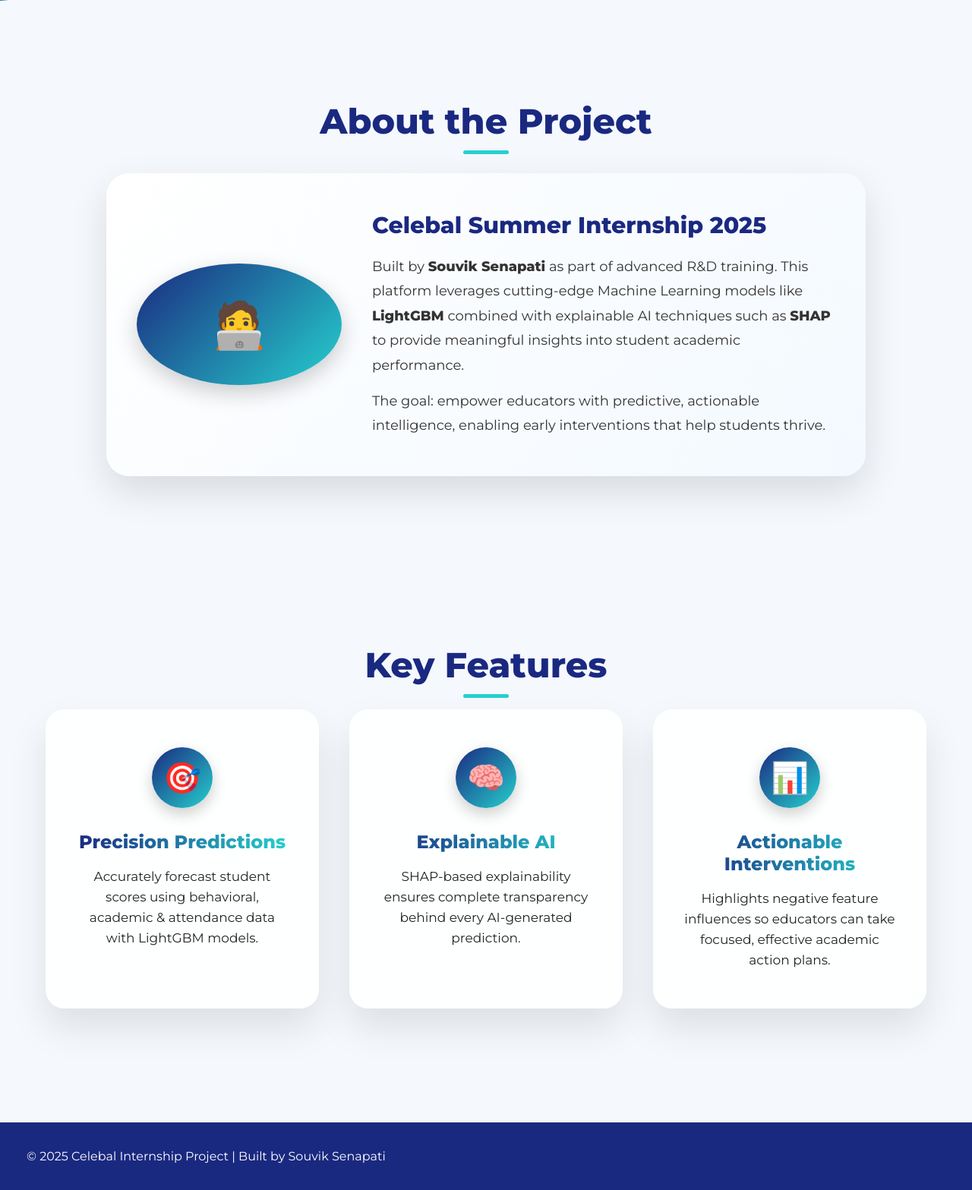
After one commit to souviksenapati/Celebal-Summer-Internship-2025, a Flask app: template Final_Project/templates/landing.html in a window 1280 px wide. The commit adds this page. Shown: the part 932-2499 px from the top of the page at 76% size. Run offline with Flask 3, Linux system fonts and the light colour scheme; the template is opened without the code that fills it, so the values that code supplies are empty; parts of the project's set-up code (start-up, migrations or seed data) failed here and were passed over.

Commit message:
Landing Page Created

```diff
--- a/Final_Project/app.py
+++ b/Final_Project/app.py
@@ -23,43 +23,55 @@ explainer = shap.TreeExplainer(model)
 # Routes
 # ============================
 
-# Home route (form)
+# Landing Page Route
 @app.route("/")
+def landing():
+    return render_template("landing.html")
+
+# Prediction Form Route
+@app.route("/predictor")
 def index():
     return render_template("index.html")
 
-# Prediction route
+# Prediction Processing Route
 @app.route("/predict", methods=["POST"])
 def predict():
     try:
-        # Collect data from form
+        # Collect & validate data from form
         data = [
-            float(request.form["gender"]),
-            float(request.form["hours_studied"]),
-            float(request.form["previous_exam_score"]),
-            float(request.form["attendance"]),
-            float(request.form["internet_access"]),
-            float(request.form["extra_curricular_hours"]),
-            float(request.form["sleep_hours"]),
-            float(request.form["health_issues"]),
+            float(request.form["Gender"]),
+            float(request.form["Hours_Studied"]),
+            float(request.form["Previous_Score"]),
+            float(request.form["Attendance"]),
+            float(request.form["Internet"]),
+            float(request.form["Extra"]),
+            float(request.form["Sleep"]),
+            float(request.form["Health"]),
         ]
 
-        # Predict score
-        prediction = model.predict([data])[0]
+        # Convert to 2D array for model input
+        data_array = np.array([data])
 
-        # Convert to proper shape for SHAP
-        input_array = np.array([data])
+        # Make prediction
+        prediction = model.predict(data_array)[0]
 
         # SHAP explanation
-        shap_values = explainer.shap_values(input_array)
-        feature_names = ['Gender', 'Hours Studied', 'Previous Exam Score', 'Attendance',
-                        'Internet Access', 'Extra Curricular Hours', 'Sleep Hours', 'Health Issues']
+        shap_values = explainer.shap_values(data_array)
+        feature_names = [
+            'Gender', 'Hours Studied', 'Previous Exam Score', 'Attendance',
+            'Internet Access', 'Extra Curricular Hours', 'Sleep Hours', 'Health Issues'
+        ]
 
         explanation = list(zip(feature_names, shap_values[0]))
         explanation_sorted = sorted(explanation, key=lambda x: abs(x[1]), reverse=True)
 
+        # Suggested actionable feedback for educator
+        negative_impacts = [f for f in explanation if f[1] < 0]
+        negative_impacts_sorted = sorted(negative_impacts, key=lambda x: x[1])
+        top_issues = [f[0] for f in negative_impacts_sorted[:2]]
+        suggested_action = ", ".join(top_issues) if top_issues else "No major concerns"
 
-        # Simple risk categorization
+        # Risk categorization
         if prediction >= 85:
             status = "Excellent"
         elif prediction >= 60:
@@ -67,10 +79,13 @@ def predict():
         else:
             status = "Needs Attention"
 
-        return render_template("result.html",
-                                prediction=round(prediction, 2),
-                                status=status,
-                                explanation=explanation_sorted)
+        return render_template(
+            "result.html",
+            prediction=round(prediction, 2),
+            status=status,
+            explanation=explanation_sorted,
+            suggestion=suggested_action
+        )
 
     except Exception as e:
         return str(e)
--- /dev/null
+++ b/Final_Project/templates/landing.html
@@ -0,0 +1,204 @@
+<!DOCTYPE html>
+<html lang="en">
+<head>
+    <meta charset="UTF-8">
+    <title>Student Performance Analyzer</title>
+    <link href="https://fonts.googleapis.com/css2?family=Montserrat:wght@400;600;800&display=swap" rel="stylesheet">
+    <style>
+        * { margin: 0; padding: 0; box-sizing: border-box; scroll-behavior: smooth; }
+        body { font-family: 'Montserrat', sans-serif; color: #222; background: #f5f8fd; }
+
+        nav {
+            position: fixed; top: 0; left: 0; width: 100%;
+            background: rgba(255,255,255,0.25);
+            backdrop-filter: blur(10px);
+            padding: 18px 60px;
+            display: flex; justify-content: space-between; align-items: center;
+            z-index: 999; box-shadow: 0 5px 15px rgba(0,0,0,0.1);
+            transition: all 0.4s ease;
+        }
+        nav .logo {
+            font-size: 26px; font-weight: 800; color: #1A2980;
+        }
+        nav a {
+            color: #1A2980; text-decoration: none; margin-left: 35px;
+            font-weight: 600; font-size: 16px;
+            position: relative; transition: 0.4s;
+        }
+        nav a::after {
+            content: ""; position: absolute; left: 0; bottom: -5px;
+            width: 0%; height: 2px; background: #26D0CE;
+            transition: width 0.4s ease;
+        }
+        nav a:hover::after { width: 100%; }
+
+        header {
+            background: linear-gradient(135deg, #1A2980, #26D0CE);
+            color: #fff; text-align: center;
+            padding: 170px 20px 110px 20px;
+            clip-path: polygon(0 0, 100% 0, 100% 87%, 0 100%);
+            box-shadow: 0 10px 30px rgba(0,0,0,0.3);
+            margin-top: 80px;
+        }
+        header h1 {
+            font-size: 58px; margin-bottom: 20px;
+            background: linear-gradient(to right, #ffffff, #cce0ff);
+            -webkit-background-clip: text; color: transparent;
+        }
+        header p { font-size: 22px; margin-bottom: 35px; }
+        .cta-btn {
+            background: #fff; color: #1A2980;
+            padding: 18px 50px; border-radius: 50px;
+            text-decoration: none; font-weight: 700; font-size: 20px;
+            transition: all 0.3s; box-shadow: 0 15px 35px rgba(0,0,0,0.2);
+        }
+        .cta-btn:hover { background: #26D0CE; color: #fff; transform: scale(1.05); }
+
+        img.hero-img {
+            width: 500px; max-width: 90%;
+            border-radius: 30px; box-shadow: 0 20px 60px rgba(0,0,0,0.5);
+            margin-top: 40px;
+        }
+
+        section {
+            max-width: 1200px; margin: 80px auto; padding: 50px 20px;
+            text-align: center;
+        }
+        section h2 {
+            font-size: 46px; color: #1A2980; margin-bottom: 30px;
+            position: relative; font-weight: 800;
+        }
+        section h2::after {
+            content: ''; width: 60px; height: 5px;
+            background: #26D0CE; position: absolute;
+            left: 50%; transform: translateX(-50%);
+            bottom: -15px; border-radius: 3px;
+        }
+
+        /* ABOUT SECTION */
+        #about-content {
+            max-width: 1000px;
+            margin: 40px auto;
+            padding: 50px 40px;
+            border-radius: 30px;
+            background: linear-gradient(135deg, #ffffff, #f3f9ff);
+            box-shadow: 0 20px 50px rgba(0,0,0,0.12);
+            display: flex;
+            align-items: center;
+            gap: 40px;
+            flex-wrap: wrap;
+        }
+        .about-icon {
+            flex: 1 1 200px;
+            background: linear-gradient(135deg, #1A2980, #26D0CE);
+            border-radius: 50%;
+            width: 160px; height: 160px;
+            display: flex; justify-content: center; align-items: center;
+            font-size: 60px; color: #fff;
+            box-shadow: 0 10px 30px rgba(0,0,0,0.2);
+        }
+        .about-text {
+            flex: 3 1 400px;
+            text-align: left;
+        }
+        .about-text h3 {
+            font-size: 30px; color: #1A2980; margin-bottom: 20px;
+        }
+        .about-text p {
+            font-size: 18px; line-height: 1.8; color: #333;
+        }
+
+        .features {
+            display: flex; justify-content: center; flex-wrap: wrap; gap: 40px;
+        }
+        .feature-card {
+            background: rgba(255,255,255,0.9); backdrop-filter: blur(10px);
+            padding: 50px 40px; border-radius: 25px;
+            box-shadow: 0 25px 50px rgba(0,0,0,0.1);
+            flex: 1 1 320px; transition: all 0.4s ease;
+        }
+        .feature-card:hover {
+            transform: translateY(-15px);
+            box-shadow: 0 35px 60px rgba(0,0,0,0.2);
+        }
+        .feature-icon {
+            background: linear-gradient(135deg, #1A2980, #26D0CE);
+            color: #fff; font-size: 40px; width: 80px; height: 80px;
+            border-radius: 50%; display: flex; align-items: center; justify-content: center;
+            margin: 0 auto 30px auto; box-shadow: 0 8px 20px rgba(0,0,0,0.2);
+        }
+        .feature-card h3 {
+            font-size: 24px; margin-bottom: 18px;
+            background: linear-gradient(to right, #1A2980, #26D0CE);
+            -webkit-background-clip: text; color: transparent;
+        }
+        .feature-card p { font-size: 17px; line-height: 1.6; }
+
+        footer {
+            background: #1A2980; color: #fff;
+            padding: 35px; font-size: 16px; margin-top: 100px;
+        }
+    </style>
+</head>
+
+<body>
+
+<nav>
+    <div class="logo">📊 Student Analyzer</div>
+    <div>
+        <a href="#about">About</a>
+        <a href="#features">Features</a>
+        <a href="/predictor">Predict</a>
+    </div>
+</nav>
+
+<header id="home">
+    <h1>AI Student Performance Predictor</h1>
+    <p>Leverage ML-powered insights to boost student outcomes. Transparent & Actionable.</p>
+    <a href="/predictor" class="cta-btn">🚀 Start Prediction</a>
+    <img src="https://i.imgur.com/90M8Vzh.png" alt="Student Performance" class="hero-img">
+</header>
+
+<section id="about">
+    <h2>About the Project</h2>
+    <div id="about-content">
+        <div class="about-icon">🧑‍💻</div>
+        <div class="about-text">
+            <h3>Celebal Summer Internship 2025</h3>
+            <p>
+                Built by <b>Souvik Senapati</b> as part of advanced R&D training. This platform leverages cutting-edge Machine Learning models like <b>LightGBM</b> combined with explainable AI techniques such as <b>SHAP</b> to provide meaningful insights into student academic performance.
+            </p>
+            <p style="margin-top: 15px;">
+                The goal: empower educators with predictive, actionable intelligence, enabling early interventions that help students thrive.
+            </p>
+        </div>
+    </div>
+</section>
+
+<section id="features">
+    <h2>Key Features</h2>
+    <div class="features">
+        <div class="feature-card">
+            <div class="feature-icon">🎯</div>
+            <h3>Precision Predictions</h3>
+            <p>Accurately forecast student scores using behavioral, academic & attendance data with LightGBM models.</p>
+        </div>
+        <div class="feature-card">
+            <div class="feature-icon">🧠</div>
+            <h3>Explainable AI</h3>
+            <p>SHAP-based explainability ensures complete transparency behind every AI-generated prediction.</p>
+        </div>
+        <div class="feature-card">
+            <div class="feature-icon">📊</div>
+            <h3>Actionable Interventions</h3>
+            <p>Highlights negative feature influences so educators can take focused, effective academic action plans.</p>
+        </div>
+    </div>
+</section>
+
+<footer>
+    © 2025 Celebal Internship Project | Built by Souvik Senapati
+</footer>
+
+</body>
+</html>
```
Also changed, not shown: Final_Project/templates/error.html (added, +11 -0 lines), Final_Project/templates/index.html (+93 -10 lines), Final_Project/templates/result.html (+109 -19 lines).
